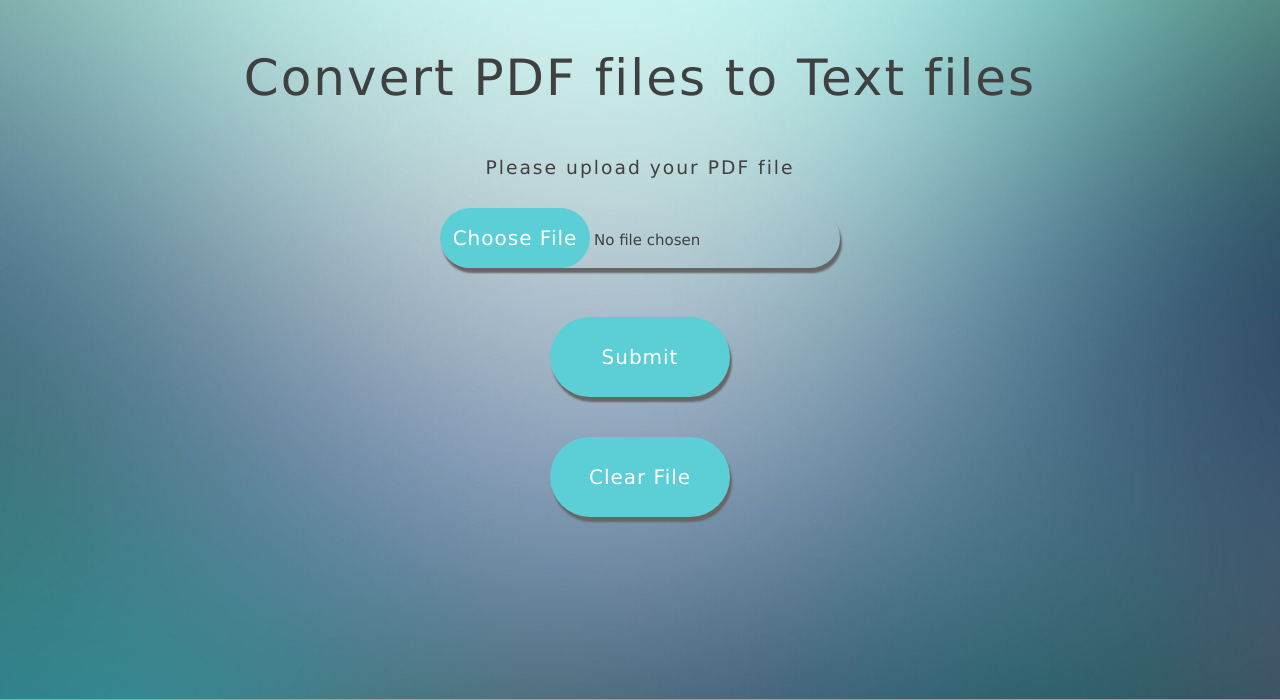
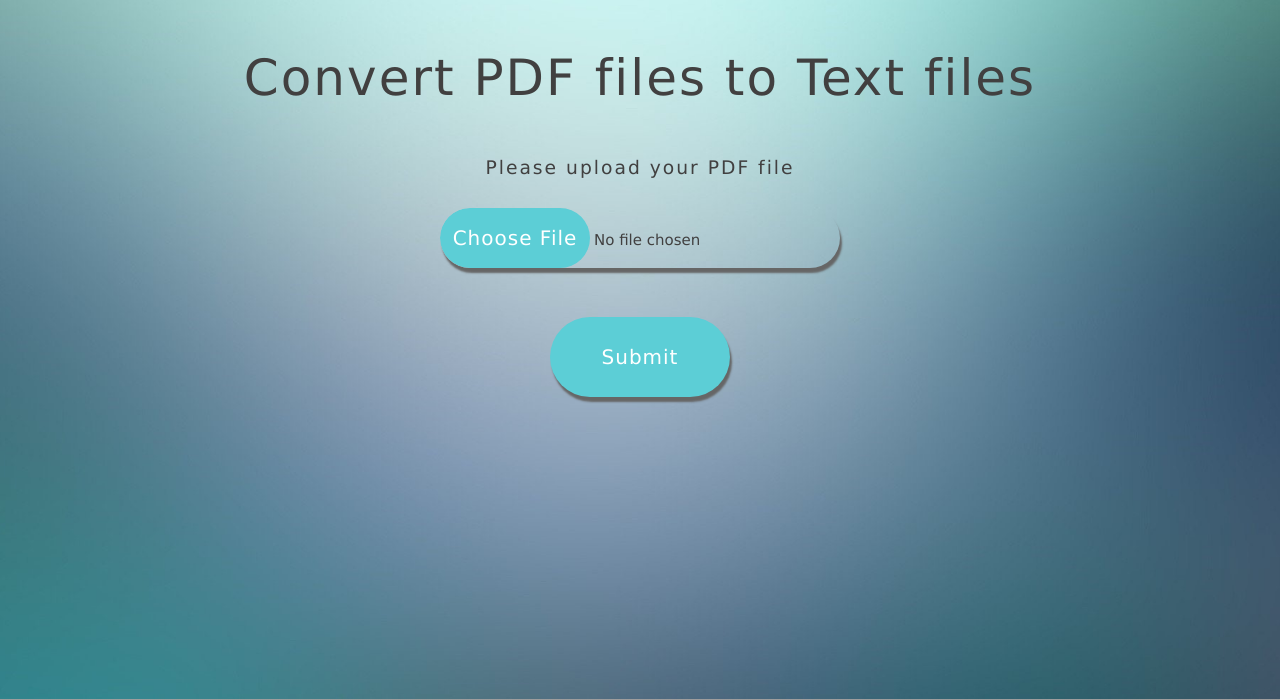
Before and after one commit to CAT201-USM-2021/assignment1, a PHP site: page / in a window 1280 px wide. Shown: the part 91-791 px from the top of the page. Run offline with PHP 8.4, Linux system fonts and the light colour scheme.

Commit message:
Rearrange php code in index.php for better code readability

```diff
--- a/index.php
+++ b/index.php
@@ -34,22 +34,22 @@ $file_dir = isset($_SESSION["file_dir"]) ? $_SESSION["file_dir"] : "";
             <h3>Please upload your PDF file</h3>
             <form action="upload.php" method="post" , enctype="multipart/form-data">
                 <input type="file" id="myFile" class="file-upload" name="uploaded_file" , value="uploaded_file">
-                <div> <?php echo "<font color = 'blue'>$message </font>"; ?> </div>
+                <?php echo "<div> <font color = 'blue'>$message </font> </div>"; ?>
                 <!--- Can create a red text box for the error --->
-                <div class="php"> <?php if ($error) echo "<font color = 'red'> Error: $error </font>"; ?> </div>
+                <?php if ($error) echo "<div class='php'> <font color = 'red'> Error: $error </font> </div>"; ?>
                 <br>
                 <button type="submit" class="submit">Submit</button>
             </form>
         </div>
         <!--- Can improve the look of this button --->
         <form action="clearfile.php" method="post">
-            <button type="submit" class="submit">Clear File</button>
+            <?php if ($file_dir) echo "<button type='submit' class='submit'>Clear File</button>"; ?>
         </form>
         <!--- Can create a download box for the converted file --->
-        <p> <?php echo "<font color = 'green'>$convert_message</font>"; ?> </p>
-        <p> <a href=<?php echo "download.php?file=$file_dir"; ?>>
-                <?php if ($file_dir) echo "<button class = 'submit'>click here to download uploaded file </button>"; ?></a>
-        </p>
+        <?php echo "<p>  <font color = 'green'>$convert_message</font> </p> "; ?>
+        <?php if ($file_dir) echo
+            "<p> <a href='download.php?file=$file_dir'>
+                <button class ='submit'> Click here to download uploaded file </button> </a> </p>"; ?>
 
     </div>
 </body>
```
